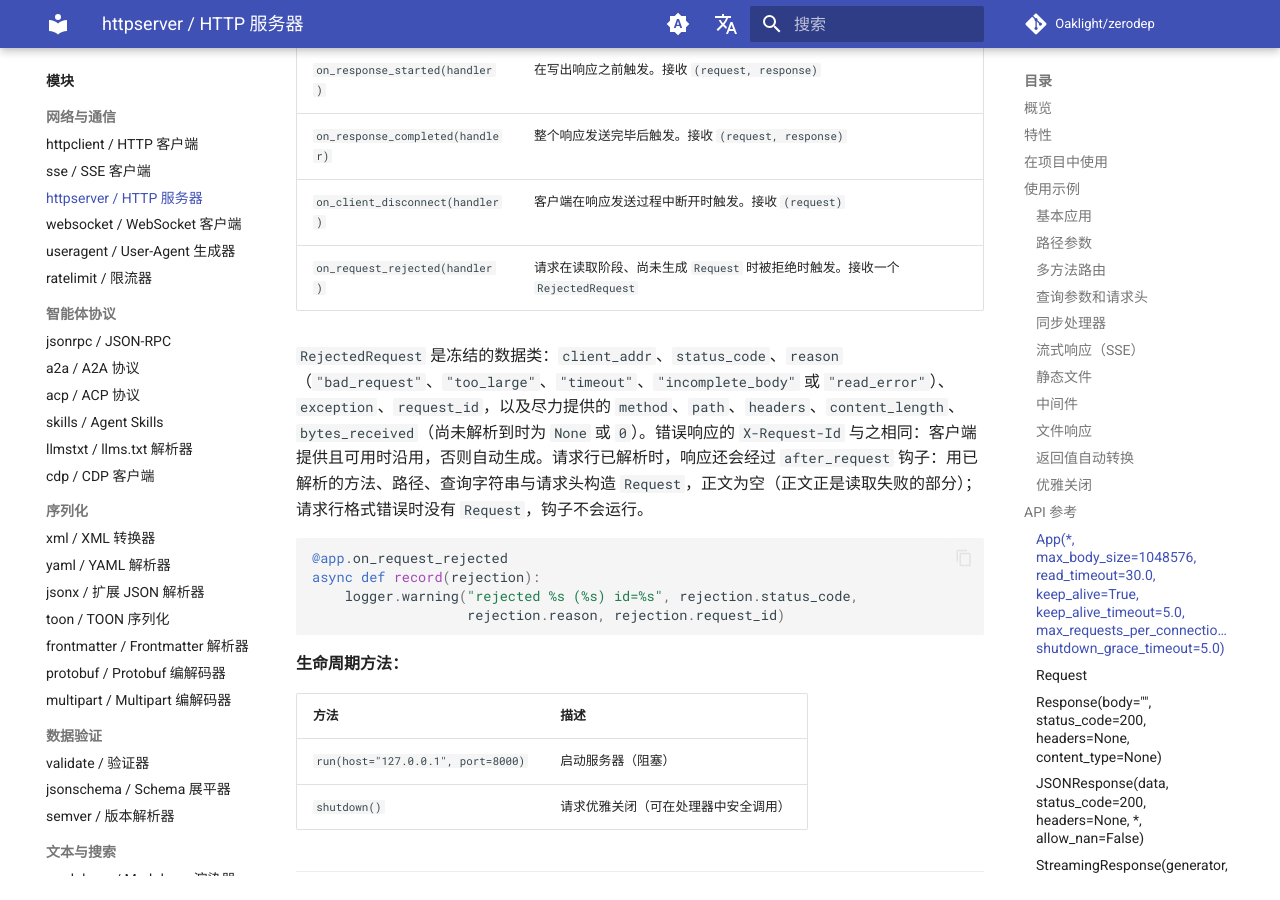
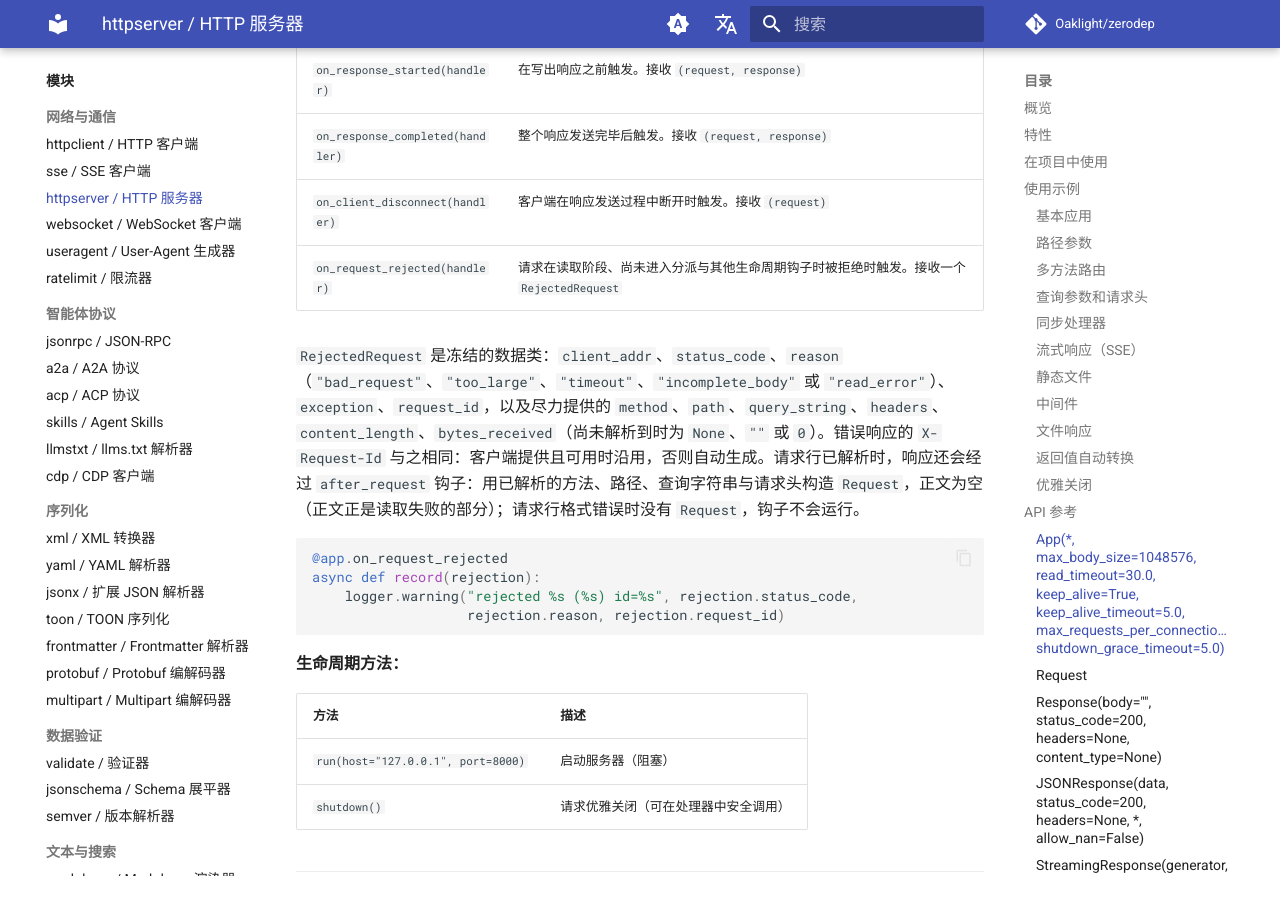
Before and after one commit to Oaklight/zerodep, an MkDocs documentation site: the page built from docs/modules/httpserver.md, in a window 1280 px wide and 900 px high, scrolled down 6593 px. Built offline with MkDocs 1.6.1 and Material for MkDocs 9.7.7, drawn with Linux system fonts in a browser that asks for light colours; comment, search, counter and statistics services are not loaded.

Commit message:
docs(httpserver)：提交拒绝钩子文档并刷新索引（#308）

````diff
--- a/docs/modules/httpserver.md
+++ b/docs/modules/httpserver.md
@@ -246,9 +246,9 @@ async def trigger_shutdown(request):
 | `on_response_started(handler)` | 在写出响应之前触发。接收 `(request, response)` |
 | `on_response_completed(handler)` | 整个响应发送完毕后触发。接收 `(request, response)` |
 | `on_client_disconnect(handler)` | 客户端在响应发送过程中断开时触发。接收 `(request)` |
-| `on_request_rejected(handler)` | 请求在读取阶段、尚未生成 `Request` 时被拒绝时触发。接收一个 `RejectedRequest` |
+| `on_request_rejected(handler)` | 请求在读取阶段、尚未进入分派与其他生命周期钩子时被拒绝时触发。接收一个 `RejectedRequest` |
 
-`RejectedRequest` 是冻结的数据类：`client_addr`、`status_code`、`reason`（`"bad_request"`、`"too_large"`、`"timeout"`、`"incomplete_body"` 或 `"read_error"`）、`exception`、`request_id`，以及尽力提供的 `method`、`path`、`headers`、`content_length`、`bytes_received`（尚未解析到时为 `None` 或 `0`）。错误响应的 `X-Request-Id` 与之相同：客户端提供且可用时沿用，否则自动生成。请求行已解析时，响应还会经过 `after_request` 钩子：用已解析的方法、路径、查询字符串与请求头构造 `Request`，正文为空（正文正是读取失败的部分）；请求行格式错误时没有 `Request`，钩子不会运行。
+`RejectedRequest` 是冻结的数据类：`client_addr`、`status_code`、`reason`（`"bad_request"`、`"too_large"`、`"timeout"`、`"incomplete_body"` 或 `"read_error"`）、`exception`、`request_id`，以及尽力提供的 `method`、`path`、`query_string`、`headers`、`content_length`、`bytes_received`（尚未解析到时为 `None`、`""` 或 `0`）。错误响应的 `X-Request-Id` 与之相同：客户端提供且可用时沿用，否则自动生成。请求行已解析时，响应还会经过 `after_request` 钩子：用已解析的方法、路径、查询字符串与请求头构造 `Request`，正文为空（正文正是读取失败的部分）；请求行格式错误时没有 `Request`，钩子不会运行。
 
 ```python
 @app.on_request_rejected
````
Also changed, not shown: docs/changelog.md (+1 -1 lines), docs/modules/index.md (+1 -1 lines).
